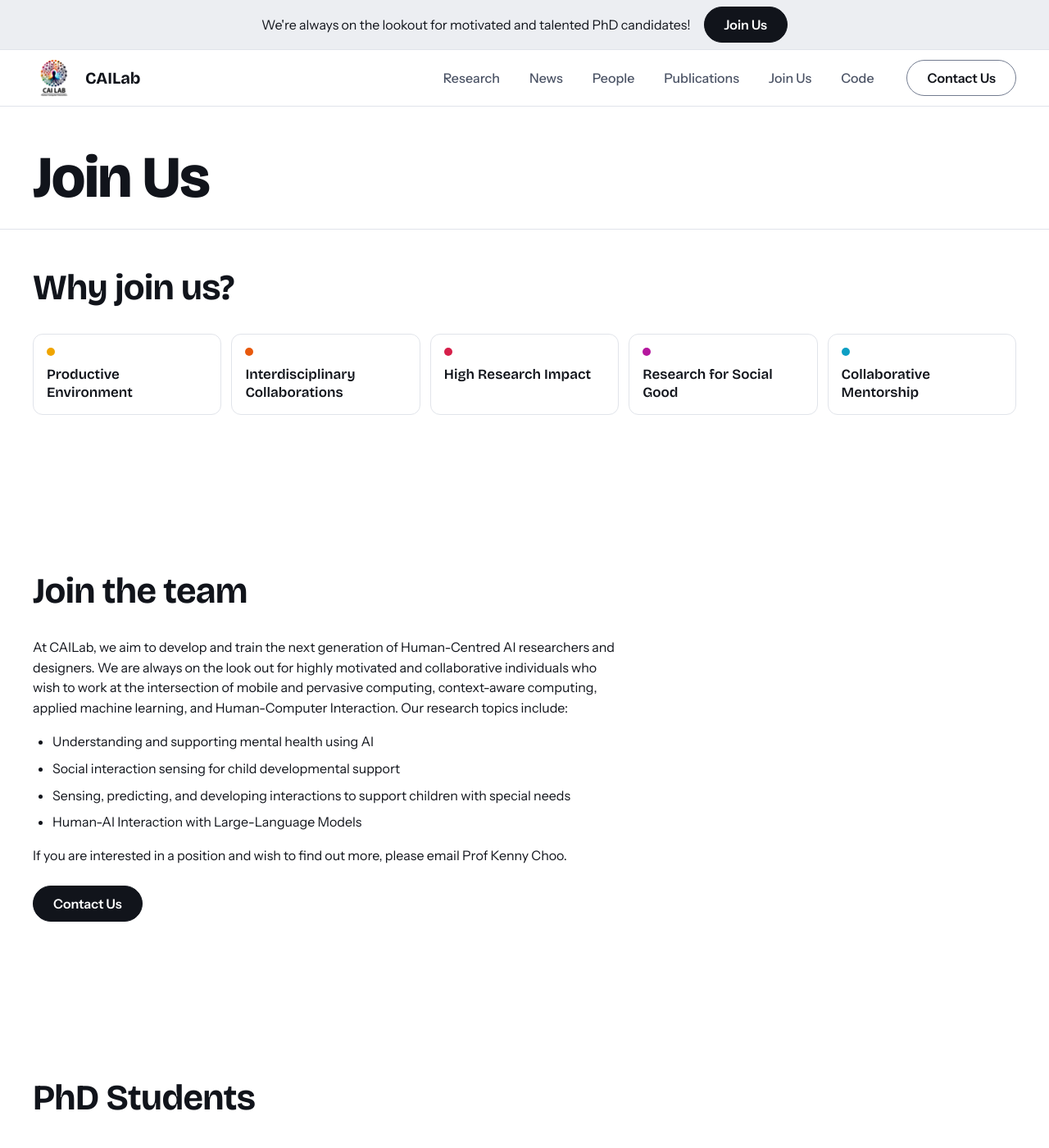
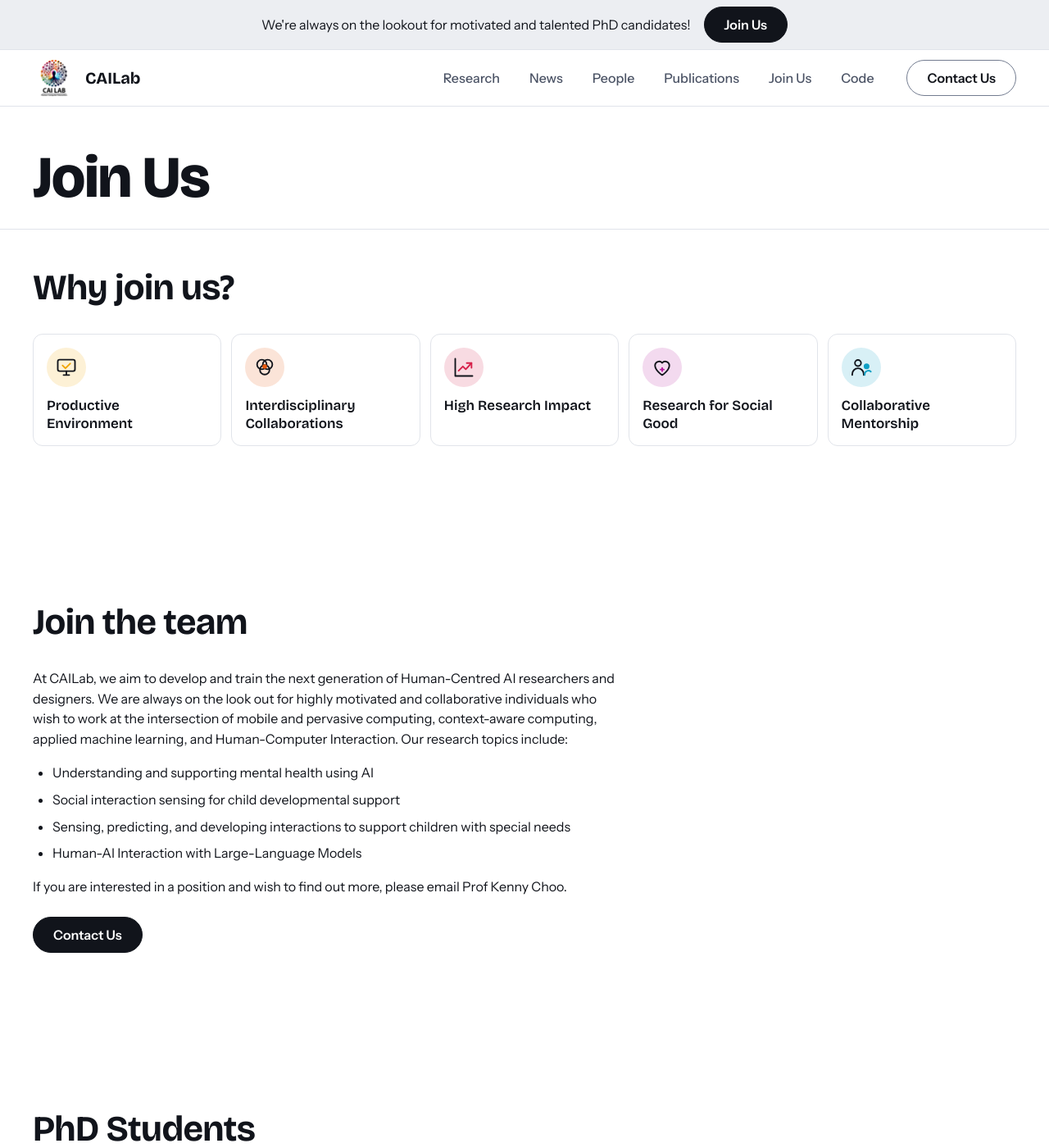
Before and after one commit to Context-Aware-Interaction-Lab/Context-Aware-Interaction-Lab.github.io, a Jekyll site: the page built from join-us.html, in a window 1280 px wide and 1400 px high. Shown: the whole window at 82% size. Built offline with Jekyll 4.4.1, drawn with Linux system fonts in a browser that asks for light colours.

Commit message:
Add an icon to each Join Us theme
Productive Environment, Interdisciplinary Collaborations, High Research
Impact, Research for Social Good and Collaborative Mentorship each get a
hand-drawn inline SVG (ink outline plus one spectrum accent on a pale
tinted disc), replacing the plain colour dot. Icons live in
_includes/icon.html, are named in join.yml, and add no dependency or
image file. They are decorative (aria-hidden); the title carries the
meaning. Icon CSS is scoped to override the global ring-graph svg rules.

Tests: every value names a distinct icon, each is drawn in data order,
and each is aria-hidden and contains a shape.

Co-Authored-By: Claude Sonnet 5.5 <noreply@anthropic.com>

```diff
--- /dev/null
+++ b/_includes/icon.html
@@ -0,0 +1,29 @@
+{%- comment -%}
+  Line icons for the Join Us themes: ink outlines (currentColor) plus one accent shape in the card's spectrum colour (--c).
+  Decorative: the title beside each icon carries the meaning. name: workspace | overlap | impact | heart | mentor
+{%- endcomment -%}
+<svg class="icon" data-icon="{{ include.name }}" viewBox="0 0 24 24" fill="none" stroke="currentColor" stroke-width="1.6" stroke-linecap="round" stroke-linejoin="round" aria-hidden="true" focusable="false">
+{%- case include.name -%}
+{%- when "workspace" -%}
+  <rect x="3" y="4" width="18" height="12" rx="2"/>
+  <path d="M9 20h6M12 16v4"/>
+  <polyline class="icon__a" points="8 10 11 13 16 8"/>
+{%- when "overlap" -%}
+  <circle cx="9" cy="9" r="5"/>
+  <circle cx="15" cy="9" r="5"/>
+  <circle cx="12" cy="14.5" r="5"/>
+  <circle class="icon__a icon__fill" cx="12" cy="11.2" r="1.6"/>
+{%- when "impact" -%}
+  <path d="M3 3v18h18"/>
+  <polyline class="icon__a" points="6.5 15.5 11 11 14 14 20 7.5"/>
+  <polyline class="icon__a" points="15 7.5 20 7.5 20 12.5"/>
+{%- when "heart" -%}
+  <path d="M12 20s-7.5-4.6-7.5-10.2A4.3 4.3 0 0 1 12 7.3a4.3 4.3 0 0 1 7.5 2.5C19.5 15.4 12 20 12 20z"/>
+  <path class="icon__a" d="M12 12.5v3.5M10.25 14.25h3.5"/>
+{%- when "mentor" -%}
+  <circle cx="8.5" cy="7.5" r="3.2"/>
+  <path d="M2.5 20v-1a6 6 0 0 1 12 0v1"/>
+  <circle class="icon__a icon__fill" cx="17.5" cy="11" r="2.2"/>
+  <path class="icon__a" d="M15.5 20v-.6a3.9 3.9 0 0 1 6.5-2.9"/>
+{%- endcase -%}
+</svg>
--- a/assets/css/site.css
+++ b/assets/css/site.css
@@ -189,6 +189,12 @@ svg line,svg path{stroke:var(--c);fill:none}
 /* join */
 .values{display:grid;grid-template-columns:repeat(5,1fr);gap:var(--space-3)}
 .value{display:flex;flex-direction:column;gap:var(--space-3);background:var(--bg);border:1px solid var(--line);border-radius:var(--radius-m);padding:var(--space-4);font:600 1.0625rem/1.25 var(--font-display)}
+.value__icon{display:grid;place-items:center;width:48px;height:48px;border-radius:50%;background:var(--surface-2);background:color-mix(in srgb,var(--c) 16%,var(--bg));color:var(--text)}
+.value__icon .icon{width:28px;height:28px}
+/* the global svg circle/line/path rules colour the ring graphs; icons are ink outlines with accent parts */
+.icon circle,.icon path,.icon rect,.icon polyline{fill:none;stroke:currentColor}
+.icon .icon__a{stroke:var(--c)}
+.icon .icon__fill{fill:var(--c)}
 .join-notes{display:grid;gap:var(--space-2);max-width:60ch}
 @media (max-width:1000px){.values{grid-template-columns:repeat(2,1fr)}}
 @media (max-width:640px){.values{grid-template-columns:1fr}.cta-banner--block{padding:var(--space-5) var(--space-4)}}
--- a/join-us.html
+++ b/join-us.html
@@ -10,7 +10,7 @@ permalink: /join-us/
     <div class="section-header"><h2>Why join us?</h2></div>
     <ul class="values">
       {% for value in site.data.join.values %}
-      <li class="value"><span class="dot c{{ forloop.index }}" aria-hidden="true"></span>{{ value }}</li>
+      <li class="value c{{ forloop.index }}"><span class="value__icon">{% include icon.html name=value.icon %}</span>{{ value.title }}</li>
       {% endfor %}
     </ul>
   </div>
```
Also changed, not shown: _data/join.yml (+11 -5 lines), design-language.html (+1 -1 lines), tests/site_test.rb (+21 -1 lines).
